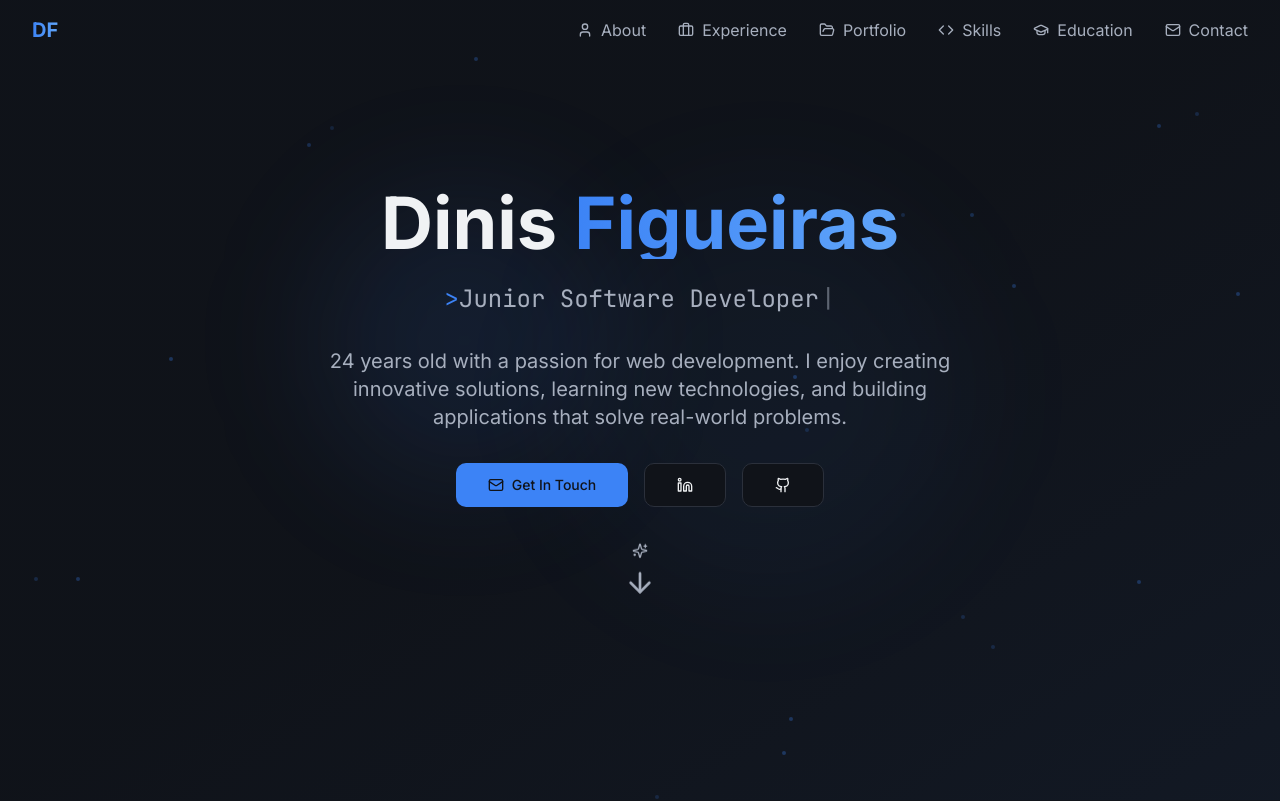
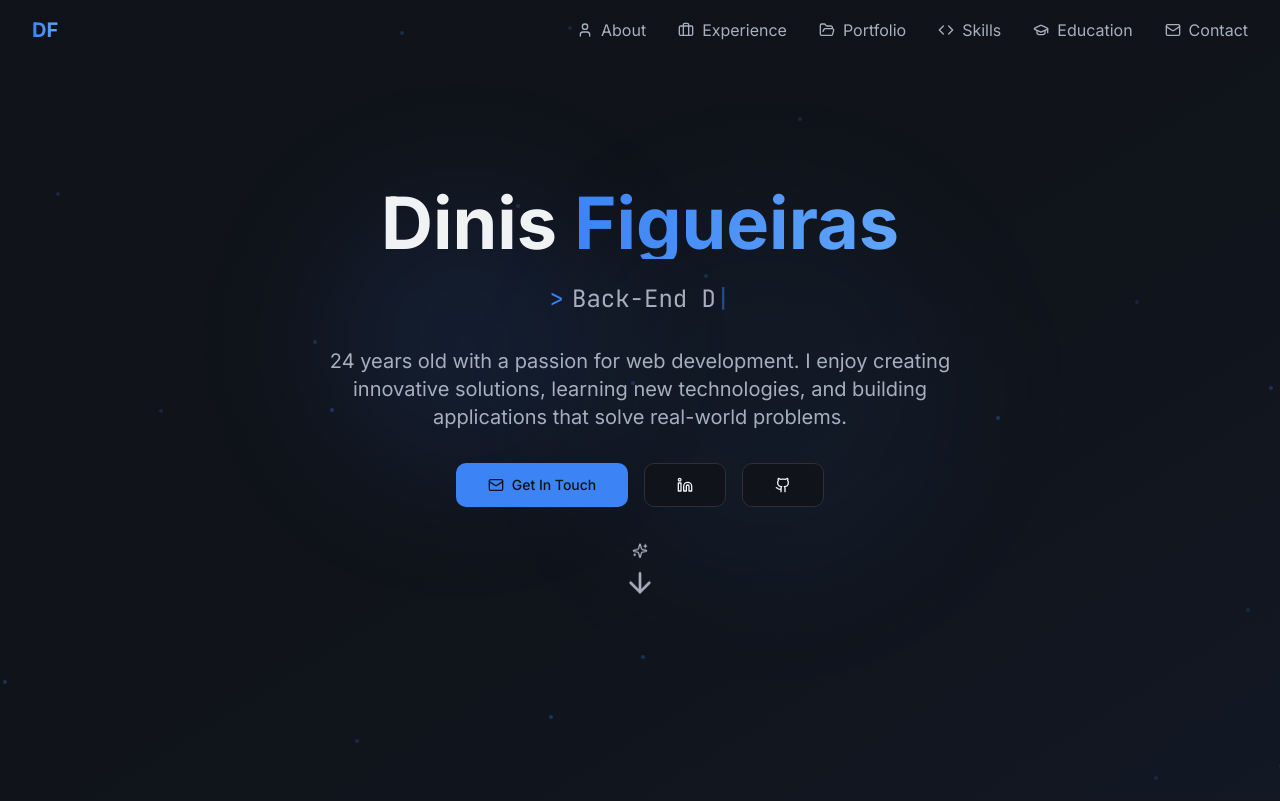
Before and after one commit to DinisFigueiras/portfolio-v2, a React (Vite) app: page / in a window 1280 px wide. Shown: the top 801 px of the page. Built offline with nearby package versions, Linux system fonts and the light colour scheme.

Commit message:
Add animated job title to Hero section
Implement a typing animation effect for the job title in the Hero section, cycling through different job titles.

```diff
--- a/src/components/Hero.tsx
+++ b/src/components/Hero.tsx
@@ -5,7 +5,15 @@ import { useEffect, useState } from 'react';
 
 const Hero = () => {
   const [mousePosition, setMousePosition] = useState({ x: 0, y: 0 });
-  const [isTyping, setIsTyping] = useState(true);
+  const [currentText, setCurrentText] = useState('');
+  const [currentIndex, setCurrentIndex] = useState(0);
+  const [isDeleting, setIsDeleting] = useState(false);
+
+  const titles = [
+    'Junior Software Developer',
+    'Back-End Developer',
+    'Software Engineer'
+  ];
 
   useEffect(() => {
     const handleMouseMove = (e: MouseEvent) => {
@@ -15,6 +23,37 @@ const Hero = () => {
     window.addEventListener('mousemove', handleMouseMove);
     return () => window.removeEventListener('mousemove', handleMouseMove);
   }, []);
+
+  useEffect(() => {
+    const typeSpeed = 100;
+    const deleteSpeed = 50;
+    const pauseTime = 2000;
+
+    const timeout = setTimeout(() => {
+      const currentTitle = titles[currentIndex];
+
+      if (!isDeleting) {
+        // Typing
+        if (currentText.length < currentTitle.length) {
+          setCurrentText(currentTitle.substring(0, currentText.length + 1));
+        } else {
+          // Finished typing, wait then start deleting
+          setTimeout(() => setIsDeleting(true), pauseTime);
+        }
+      } else {
+        // Deleting
+        if (currentText.length > 0) {
+          setCurrentText(currentText.substring(0, currentText.length - 1));
+        } else {
+          // Finished deleting, move to next title
+          setIsDeleting(false);
+          setCurrentIndex((prevIndex) => (prevIndex + 1) % titles.length);
+        }
+      }
+    }, isDeleting ? deleteSpeed : typeSpeed);
+
+    return () => clearTimeout(timeout);
+  }, [currentText, currentIndex, isDeleting, titles]);
 
   return (
     <section className="min-h-screen flex items-center justify-center relative overflow-hidden">
@@ -66,13 +105,13 @@ const Hero = () => {
             </h1>
           </div>
 
-          {/* Typing effect */}
-          <div className="text-xl md:text-2xl text-muted-foreground mb-8 font-mono">
+          {/* Typewriter effect */}
+          <div className="text-xl md:text-2xl text-muted-foreground mb-8 font-mono h-8 flex items-center justify-center">
             <span className="text-primary">{'>'}</span>
-            <span className={`${isTyping ? 'typing-animation' : ''}`}>
-              Junior Software Developer
+            <span className="ml-2 min-w-0">
+              {currentText}
+              <span className="animate-pulse text-primary">|</span>
             </span>
-            <span className="animate-pulse">|</span>
           </div>
 
           <div className="animate-slide-up" style={{ animationDelay: '0.6s' }}>
```
